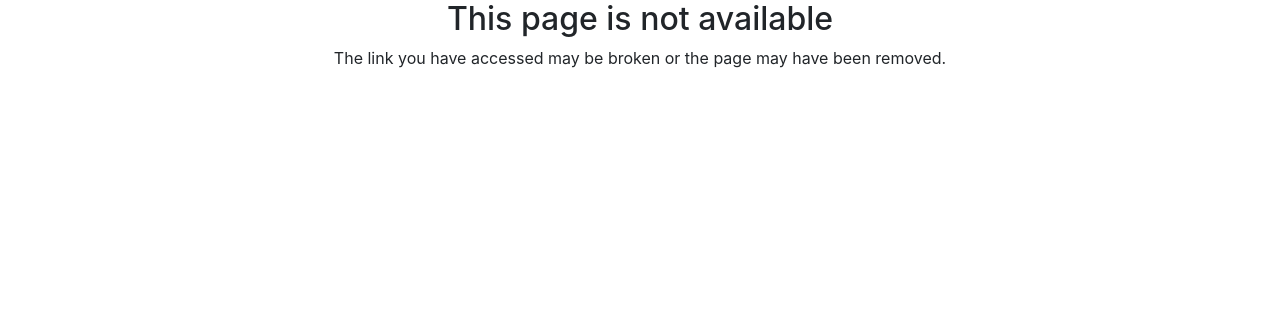
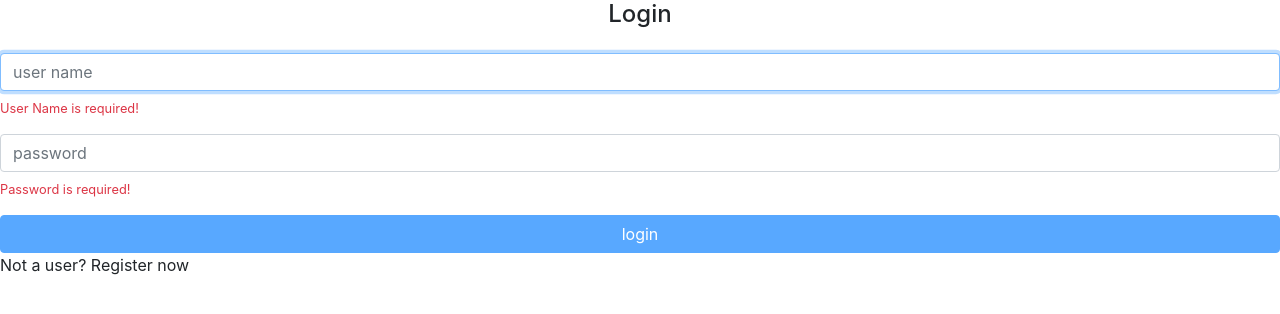
Before and after one commit to rafael-buttignon/AngularPicStudy, an Angular app in the folder AluraPicStudy/: page / in a window 1280 px wide. Shown: the top 314 px of the page. Built offline with nearby package versions, Linux system fonts and the light colour scheme.

Commit message:
Pagina de login

```diff
--- a/AluraPicStudy/src/app/app.module.ts
+++ b/AluraPicStudy/src/app/app.module.ts
@@ -5,6 +5,7 @@ import { AppComponent } from './app.component';
 import { PhotosModule } from './photos/photos.module';
 import { AppRoutingModule } from './app.routing.module';
 import { ErrorsModule } from './errors/errors.module';
+import { HomeModule } from './home/home.module';
 
 @NgModule({
   declarations: [
@@ -14,7 +15,8 @@ import { ErrorsModule } from './errors/errors.module';
     BrowserModule,
     PhotosModule,
     AppRoutingModule,
-    ErrorsModule
+    ErrorsModule,
+    HomeModule
   ],
   providers: [],
   bootstrap: [AppComponent]
--- a/AluraPicStudy/src/app/app.routing.module.ts
+++ b/AluraPicStudy/src/app/app.routing.module.ts
@@ -5,8 +5,13 @@ import { PhotoListComponent } from './photos/photo-list/photo-list.component';
 import { PhotoFormComponent } from './photos/photo-form/photo-form.component';
 import { NotFoundComponent } from './errors/not-found/not-found.component';
 import { PhotoListResolver } from './photos/photo-list/photo-list.resolver';
+import { SignInComponent } from './home/signin/signin.component';
 
 const routes: Routes = [
+    {
+        path: '',
+        component: SignInComponent
+    },
     {
         path: 'user/:userName',
         component: PhotoListComponent,
--- /dev/null
+++ b/AluraPicStudy/src/app/home/signin/signin.component.html
@@ -0,0 +1,38 @@
+<h4 class="text-center">Login</h4>
+
+<form [formGroup]="loginForm" class="form mt-4">
+
+    <div class="form-group">
+        <input
+            formControlName="userName"
+            class="form-control"
+            placeholder="user name"
+            autofocus>
+          <ap-vmessage
+            *ngIf="loginForm.get('userName').errors?.required"
+            text="User Name is required!">
+        </ap-vmessage>
+    </div>
+
+    <div class="form-group">
+        <input
+            formControlName="password"
+            type="password"
+            class="form-control"
+            placeholder="password">
+          <ap-vmessage
+            *ngIf="loginForm.get('password').errors?.required"
+            text="Password is required!">
+        </ap-vmessage>
+    </div>
+
+    <button
+        [disabled]="loginForm.invalid"
+        type="submit"
+        class="btn btn-primary btn-block">
+        login
+    </button>
+
+</form>
+
+<p>Not a user?<a> Register now</a></p>
--- /dev/null
+++ b/AluraPicStudy/src/app/home/signin/signin.component.ts
@@ -0,0 +1,20 @@
+import { Component, OnInit } from '@angular/core';
+import { FormBuilder, FormGroup, Validators } from '@angular/forms';
+
+@Component({
+    templateUrl: './signin.component.html'
+})
+export class SignInComponent implements OnInit {
+
+    loginForm: FormGroup;
+
+    constructor(private formBuilder: FormBuilder) {}
+
+    ngOnInit(): void {
+        this.loginForm = this.formBuilder.group({
+            userName: ['', Validators.required],
+            password: ['', Validators.required],
+        });
+    }
+
+}
--- /dev/null
+++ b/AluraPicStudy/src/app/shared/components/vmessage/vmessage.component.html
@@ -0,0 +1,3 @@
+<small class="text-danger d-block mt-2">
+{{text}}
+</small>
```
Also changed, not shown: AluraPicStudy/src/app/home/home.module.ts (added, +19 -0 lines), AluraPicStudy/src/app/shared/components/vmessage/vmessage.component.ts (added, +11 -0 lines), AluraPicStudy/src/app/shared/components/vmessage/vmessage.module.ts (added, +12 -0 lines), 1 other file (tests, documents, lock files or other folders).
